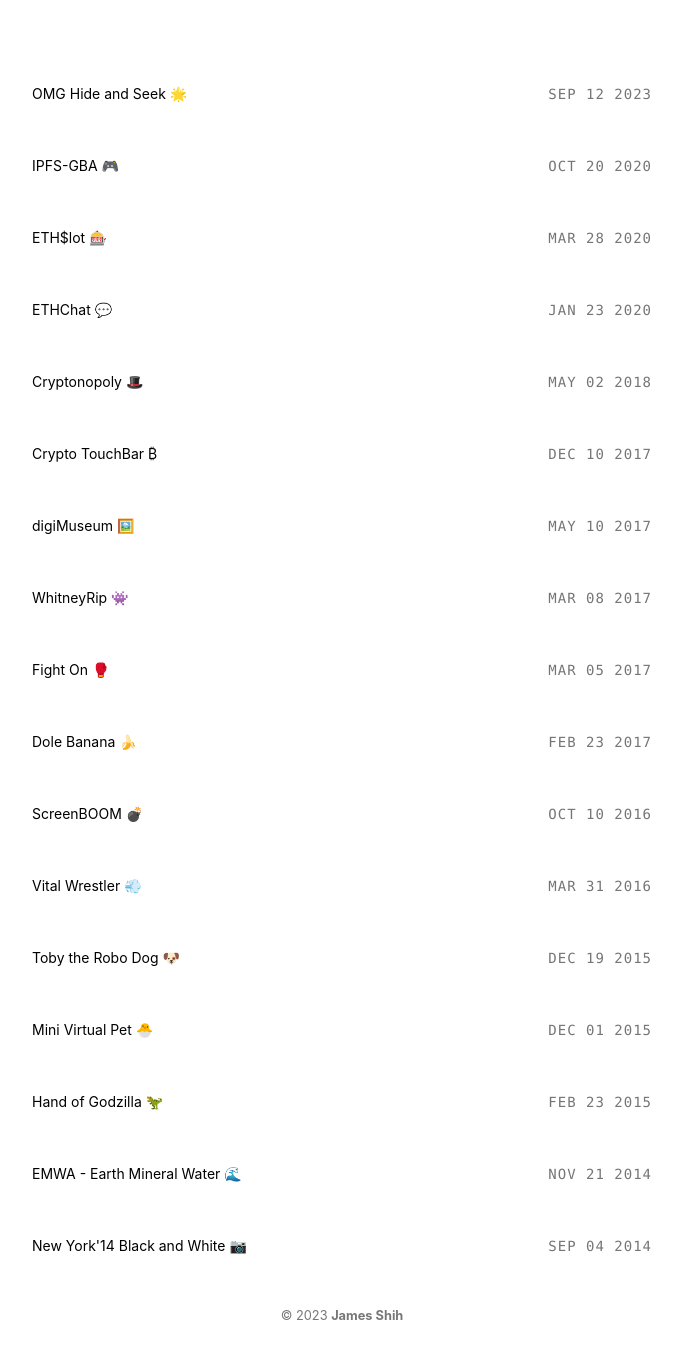
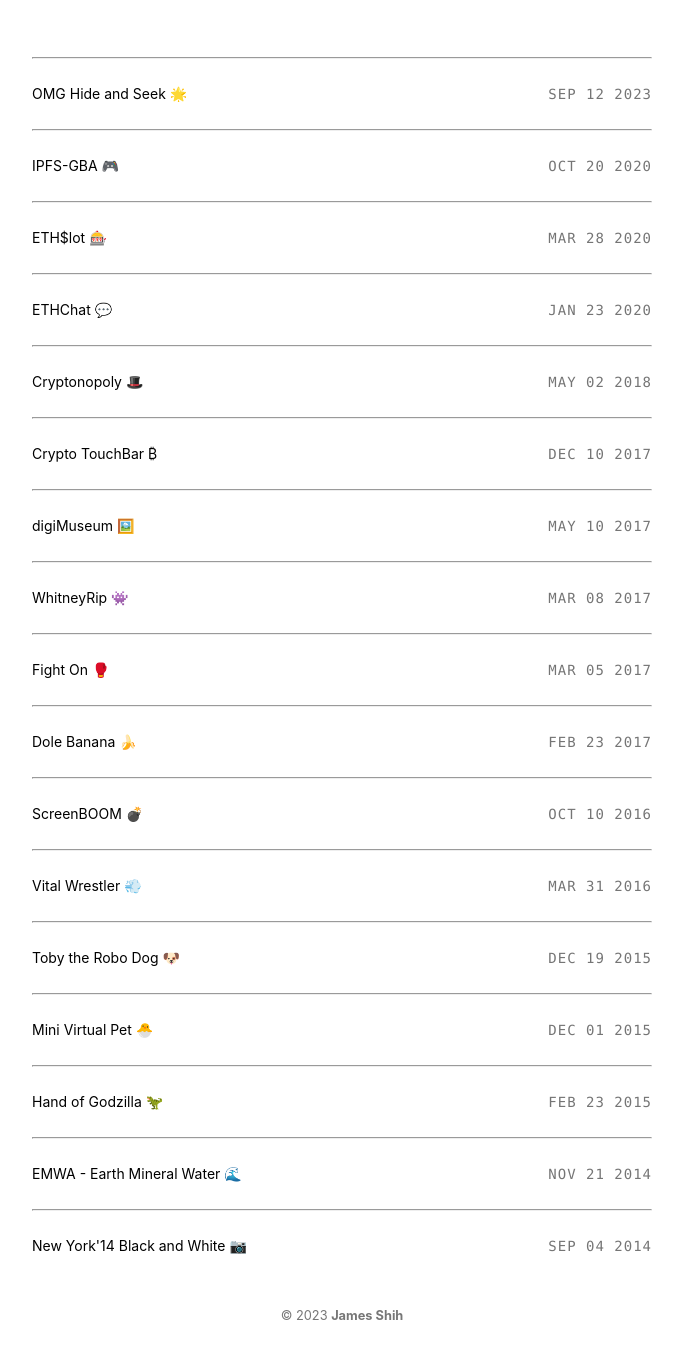
Before and after one commit to jameshih/blog, a Jekyll site: the page built from _posts/2017-03-05-fight-on.md, in a window 1280 px wide. Shown: the part 943-2304 px from the top of the page, without its empty margins (298-981 px from the left). Built offline with Jekyll 4.4.1, drawn with Linux system fonts in a browser that asks for light colours.

Commit message:
Fix divider not showing

```diff
--- a/_layouts/page.html
+++ b/_layouts/page.html
@@ -25,9 +25,8 @@
   <!--<span class="code">{{ post.date | date: '%Y' }}</span>-->
   <!--{% endif %}-->
   <!--{% endunless %}-->
-  <div class="divider"></div>
 
-  <hr style="visibility: hidden" />
+  <hr />
   <ul>
     <li>
       <div class="post-date code">
--- a/_layouts/post.html
+++ b/_layouts/post.html
@@ -37,8 +37,7 @@
   <!--{% endif %}-->
   <!--{% endunless %}-->
 
-  <div class="divider"></div>
-  <hr style="visibility: hidden" />
+  <hr />
   <ul>
     <li>
       <div class="post-date code">
```
